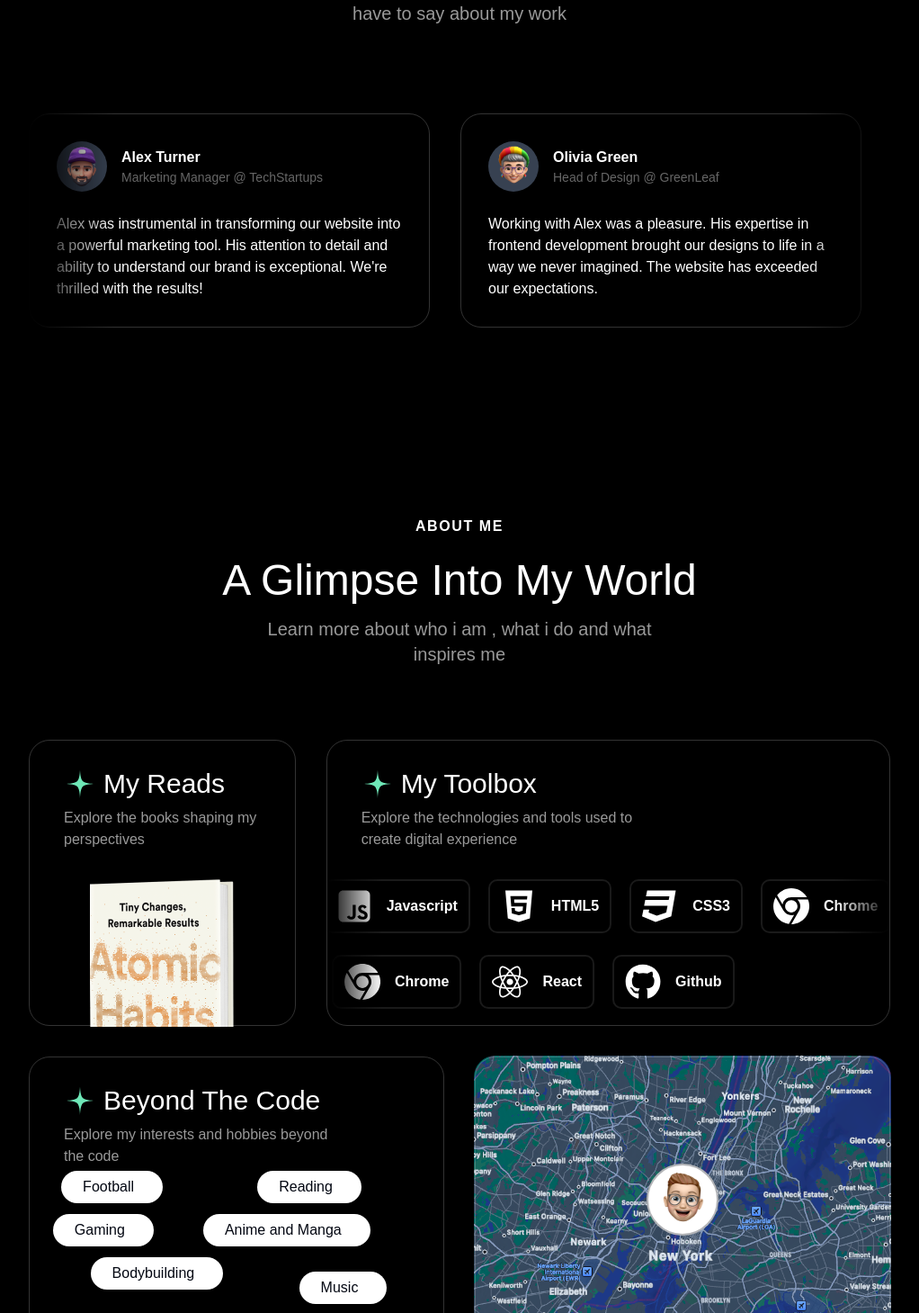
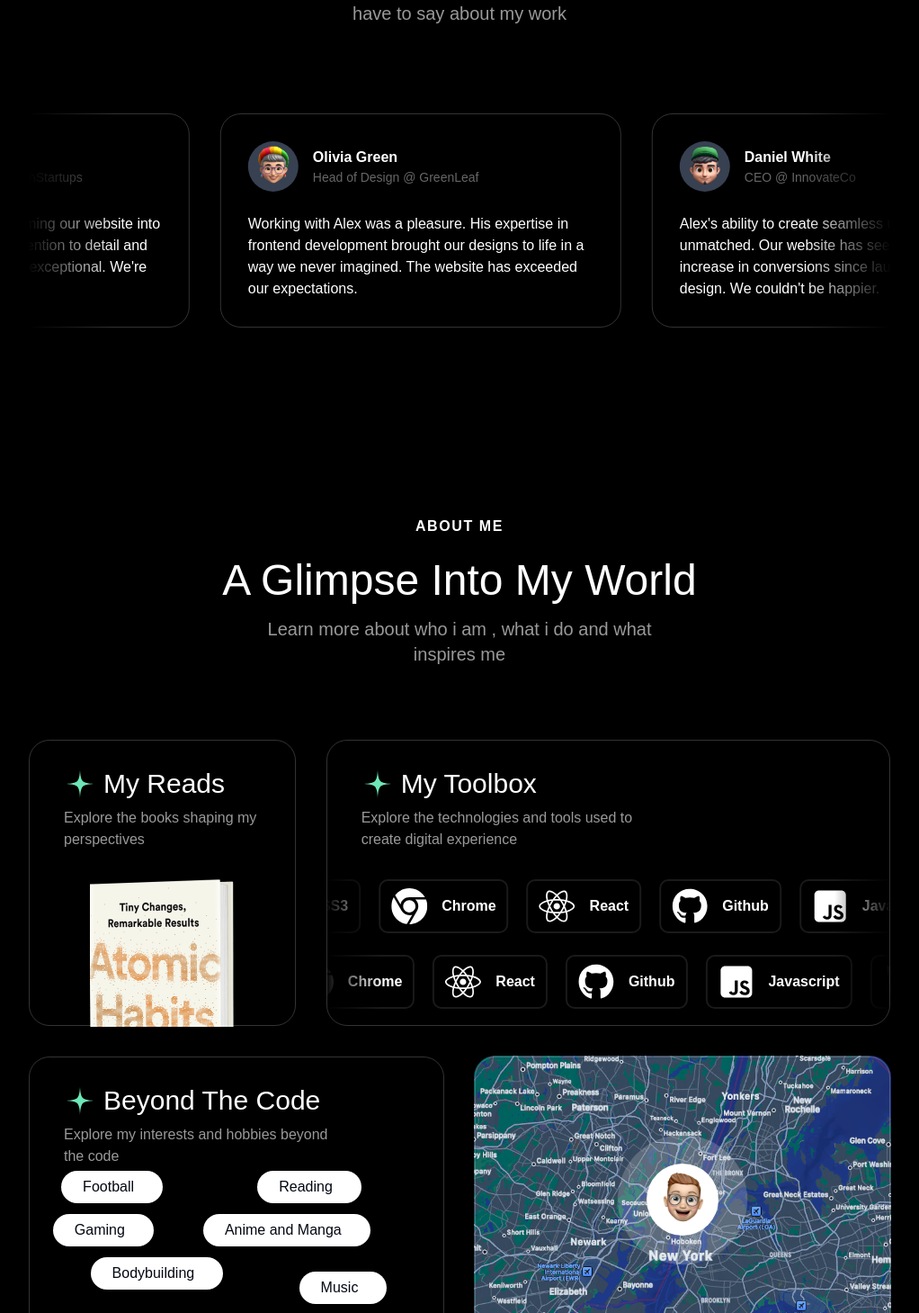
Before and after one commit to simocompsci/Personnal_Portfolio, a Next.js app in the folder PersonalPortfolio/: page / in a window 1280 px wide. Shown: the part 3571-5030 px from the top of the page at 90% size, without its empty margins (129-1151 px from the left). Built offline with nearby package versions, Linux system fonts and the light colour scheme; a web font is replaced by a local one.

Commit message:
finished the animations

```diff
--- a/PersonalPortfolio/src/components/ToolBoxItems.tsx
+++ b/PersonalPortfolio/src/components/ToolBoxItems.tsx
@@ -1,5 +1,6 @@
 import { twMerge } from "tailwind-merge";
 import TechIcon from "./TechIcon";
+import { Fragment } from "react";
 
 type ToolBoxItemsProps = ({
     Items: {
@@ -11,11 +12,13 @@
     itemsWrapperClassName?: string;
 })
 
-const ToolBoxItems = ({ Items , className , itemsWrapperClassName}: ToolBoxItemsProps) => {
+const ToolBoxItems = ({ Items, className, itemsWrapperClassName }: ToolBoxItemsProps) => {
     return (
 
         <div className={twMerge("flex  [mask-image:linear-gradient(to_right,transparent,black_10%,black_90%,transparent)]", className)}>
-            <div className={twMerge("flex flex-none py-0.5 gap-6 pr-6" , itemsWrapperClassName)}>
+            <div className={twMerge("flex flex-none py-0.5 gap-6 pr-6", itemsWrapperClassName)}>
+                {[...new Array(2)].fill(0).map((_, index) => (
+                    <Fragment key={index}>
                         {Items.map((item) => (
                             <div key={item.title} className="inline-flex items-center gap-4 py-2 px-3 outline outline-2 outline-white/10 rounded-lg">
                                 <TechIcon Component={item.iconType} />
@@ -24,6 +27,9 @@
                                 </span>
                             </div>
                         ))}
+                    </Fragment>
+                ))}
+
             </div>
         </div>
 
--- a/PersonalPortfolio/src/sections/About.tsx
+++ b/PersonalPortfolio/src/sections/About.tsx
@@ -1,6 +1,5 @@
 import SectionHeader from "@/components/SectionHeader";
 import Card from "@/components/Card";
-import StarIcon from '@/assets/icons/star.svg'
 import bookImage from '@/assets/images/book-cover.png'
 import Image from "next/image";
 import JavascriptIcon from '@/assets/icons/square-js.svg'
@@ -9,7 +8,6 @@
 import ReactIcon from '@/assets/icons/react.svg'
 import ChromeIcon from '@/assets/icons/chrome.svg'
 import GithubIcon from '@/assets/icons/github.svg'
-import TechIcon from "@/components/TechIcon";
 import mapImage from '@/assets/images/map.png'
 import smileMemoji from '@/assets/images/memoji-smile.png'
 import CardHeader from "@/components/CardHeader";
@@ -110,11 +108,11 @@
                 description="Explore the technologies and tools used to create digital experience"
 
               />
-              <ToolBoxItems Items={toolboxItems} className="text-white" />
+              <ToolBoxItems Items={toolboxItems} className="text-white" itemsWrapperClassName="animate-move-left [animation-duration:15s]"/>
               <ToolBoxItems
                 Items={toolboxItems}
                 className="mt-6"
-                itemsWrapperClassName="-translate-x-1/2"
+                itemsWrapperClassName="animate-move-right [animation-duration:15s]"
               />
             </Card>
           </div>
@@ -138,7 +136,9 @@
             </Card>
             <Card className="h-[320px] p-0 relative md:col-span-2 lg:col-span-2">
               <Image src={mapImage} alt="map" className="h-full w-full object-cover object-left-top" />
-              <div className="absolute top-1/2 left-1/2 -translate-x-1/2 -translate-y-1/2 size-20 rounded-full bg-white after:content-[''] after:absolute after:inset-0 after:outline after:outline-2 after:-outline-offset-2 after:rounded-full after:outline-gray-950/30">
+              <div className="absolute top-1/2 left-1/2 -translate-x-1/2 -translate-y-1/2 size-20 rounded-full  after:content-[''] after:absolute after:inset-0  after:rounded-full after:outline-gray-950/30">
+              <div className="absolute inset-0 rounded-full bg-white -z-20 animate-ping [animation-duration:2s]"></div>
+              <div className="absolute inset-0 rounded-full bg-white -z-10"></div>
                 <Image src={smileMemoji} alt="smile memoji" className="size-20" />
 
               </div>
--- a/PersonalPortfolio/src/sections/Testimonials.tsx
+++ b/PersonalPortfolio/src/sections/Testimonials.tsx
@@ -7,6 +7,7 @@
 import Image from "next/image";
 import grainImage from '@/assets/images/grain.jpg'
 import Card from "@/components/Card";
+import { Fragment } from "react";
 
 const testimonials = [
   {
@@ -46,10 +47,12 @@
     <div className="py-16 lg:py-24">
       <div className="container">
         <SectionHeader eyebrow="Happy Clients" title="What Clients Say About Me" description="Don't just take my word for it. See what my clients have to say about my work" />
-        <div className="mt-16 lg:mt-24 flex overflow-x-clip [mask-image:linear-gradient(to_right,transparent,black_10%,black_90%,transparent)]">
-          <div className="flex flex-none gap-8">
+        <div className="mt-12 lg:mt-20 flex overflow-x-clip [mask-image:linear-gradient(to_right,transparent,black_10%,black_90%,transparent)] py-4 -my-4">
+          <div className="flex flex-none gap-8 pr-8 animate-move-left [animation-duration:60s] hover:[animation-play-state:paused]">
+            {[...new Array(2)].fill(0).map((_, index) => (
+              <Fragment key={index}>
                 {testimonials.map((testimonial) => (
-              <Card key={testimonial.name} className="max-w-xs p-6 md:p-8 md:max-w-md">
+                  <Card key={testimonial.name} className="max-w-xs p-6 md:p-8 md:max-w-md hover:-rotate-3 transition duration-300">
                     <div className="flex gap-4 items-center">
                       <div className="size-14 bg-gray-700 inline-flex items-center justify-center rounded-full flex-shrink-0">
                         <Image src={testimonial.avatar} alt={testimonial.name} className="max-h-full" />
@@ -64,6 +67,9 @@
 
                   </Card>
                 ))}
+              </Fragment>
+            ))}
+
           </div>
         </div>
       </div>
--- a/PersonalPortfolio/tailwind.config.ts
+++ b/PersonalPortfolio/tailwind.config.ts
@@ -29,6 +29,7 @@
       animation: {
         'ping-large': "ping-large 1s ease-in-out infinite",
         "move-left" : "move-left 1s linear infinite",
+        "move-right" : "move-right 1s linear infinite",
       },
       keyframes: {
         'ping-large': {
@@ -44,6 +45,14 @@
           "100%":{
             transform: 'translateX(-50%)'
           }
+        },
+        'move-right': {
+          "0%":{
+            transform: 'translateX(-50%)'
+          },
+          "100%":{
+            transform: 'translateX(0%)'
+          }
         }
       },
     },
```
Lines whose indentation alone changed are shown as unchanged.
